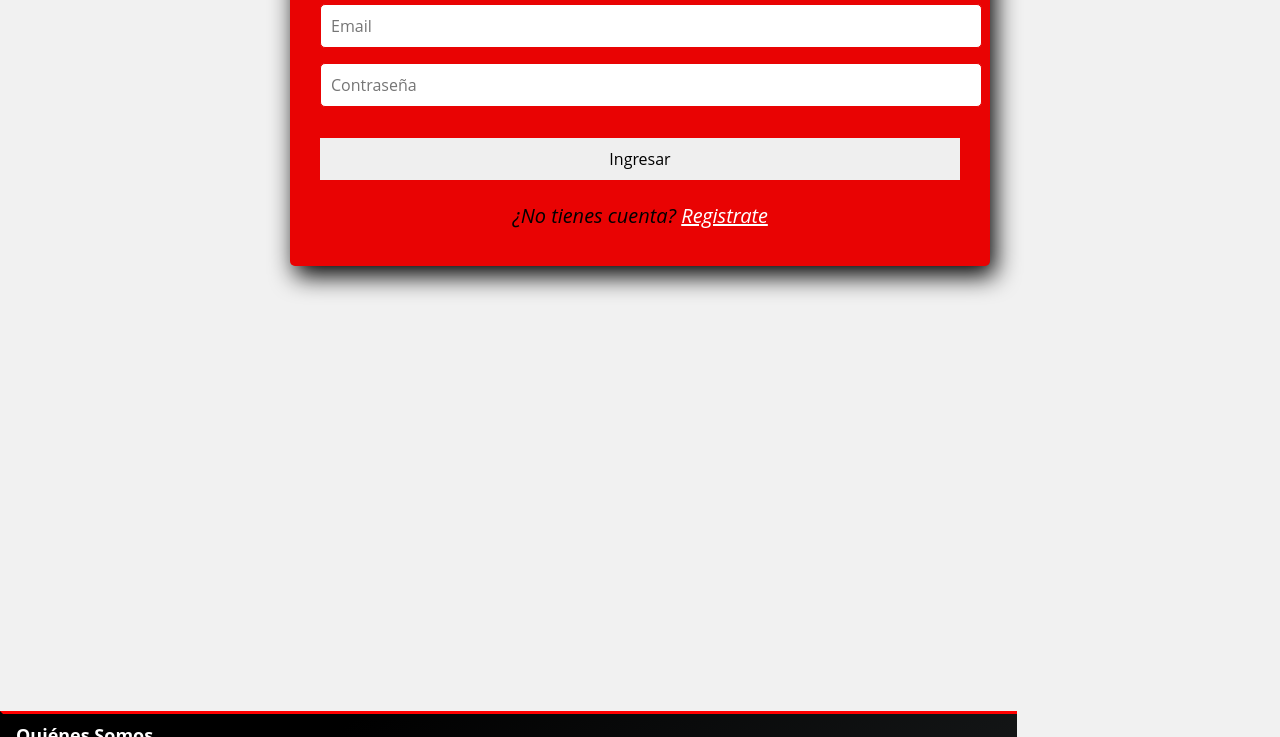
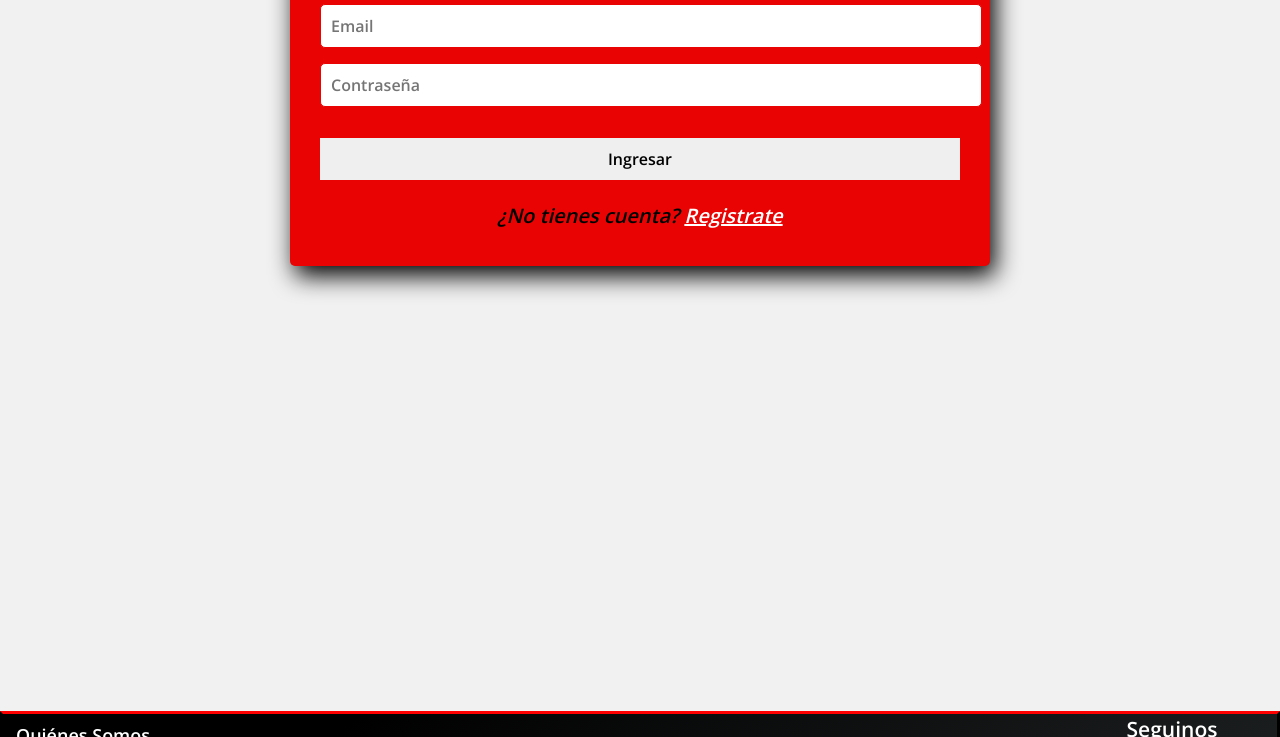
Before and after one commit to realkher/rkhdProyect, a website: page pages/Acceder.html in a window 1280 px wide. Shown: the part 329-1066 px from the top of the page. Drawn offline with nearby package versions, Linux system fonts and the light colour scheme.

Commit message:
agregado de tipografia a las paginas

```diff
--- a/pages/Acceder.html
+++ b/pages/Acceder.html
@@ -8,6 +8,7 @@
     <meta name="description" content="RealKher HardStore | Dedicados al mundo gamer. Somos especialistas en la venta de hardware de computadoras">
     <meta name="keywords"  content="realkherhardstore, rkhd, pc, pc gamer, computadoras, computadoras gamer, hardware, procesadores, mothers, gpus, nvidia, amd, intel">
     <link rel="stylesheet" href="../Css/Styles.css">
+    <link href="https://fonts.googleapis.com/css2?family=Open+Sans:wght@600&display=swap" rel="stylesheet">
 </head>
 <body>
     <header>
```
Also changed, not shown: pages/Ayuda.html (+1 -0 lines), pages/Productos.html (+1 -0 lines), pages/Productos/Destacados.html (+1 -0 lines), pages/Productos/Gpus-AMD.html (+1 -0 lines), pages/Productos/Gpus-Nvidia.html (+1 -0 lines), pages/Productos/Monitores.html (+1 -0 lines), pages/Productos/Motherboards-AMD.html (+1 -0 lines), pages/Productos/Motherboards-Intel.html (+1 -0 lines), pages/Productos/Notebooks.html (+1 -0 lines), pages/Productos/Ofertas.html (+1 -0 lines), pages/Productos/PCs Armadas.html (+1 -0 lines), pages/Productos/Procesadores-AMD.html (+1 -0 lines), pages/Productos/Procesadores-Intel.html (+1 -0 lines), pages/Quienes somos.html (+1 -0 lines), 1 more files.
